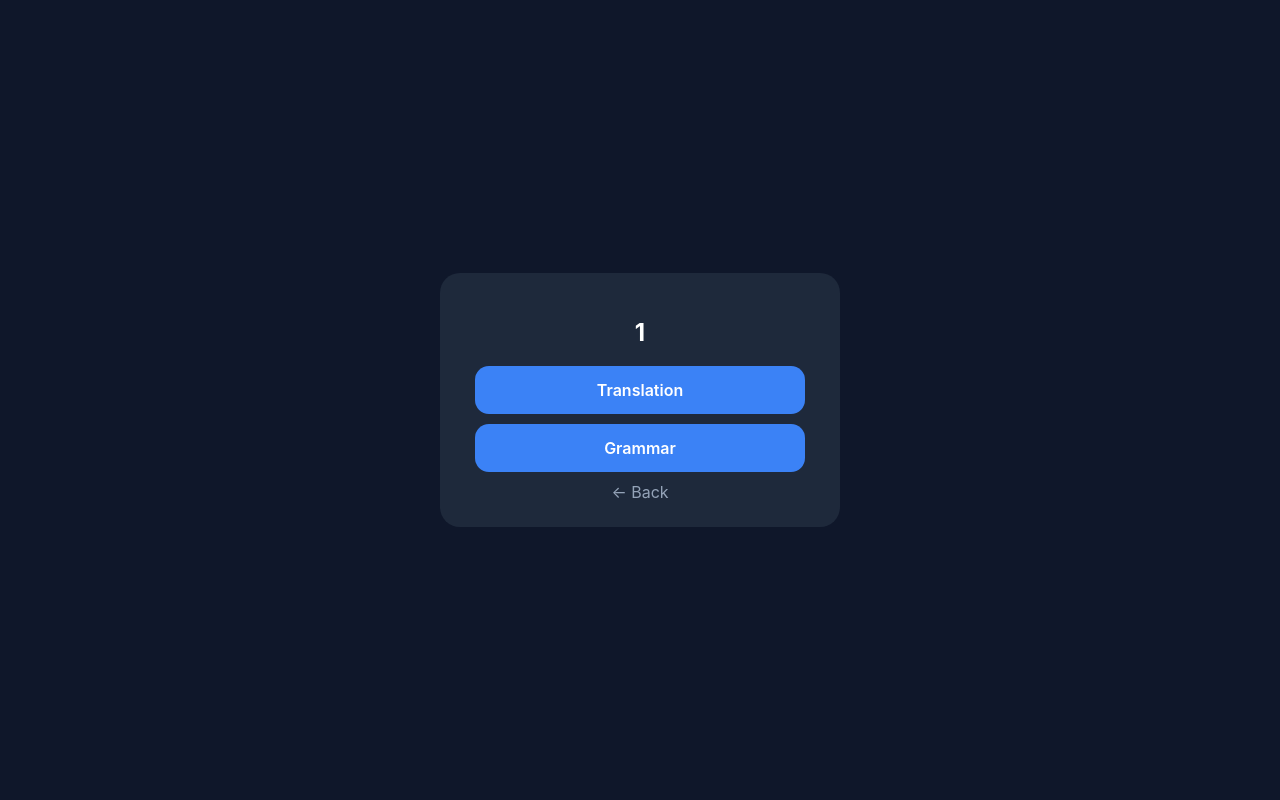
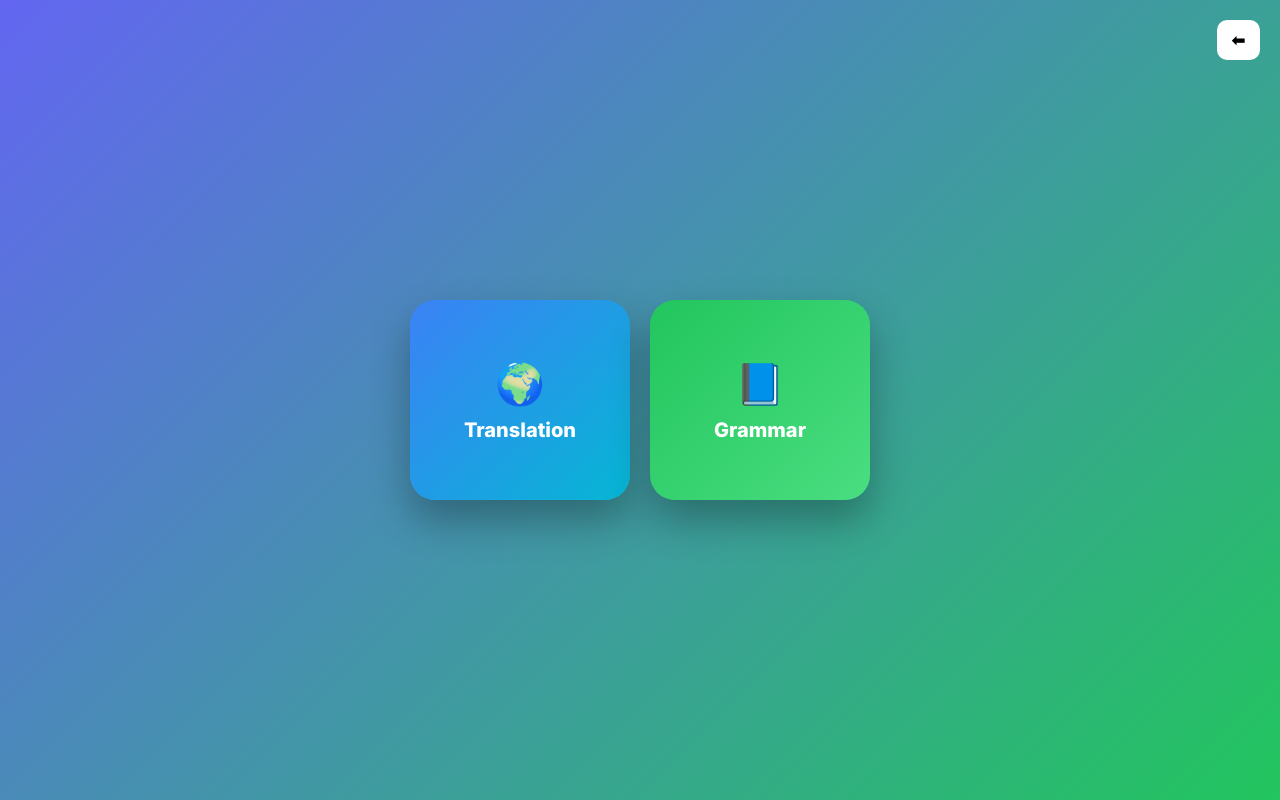
Before and after one commit to fxckll11/-, a Flask app: page /start/1 in a window 1280 px wide. Run offline with Flask 3, Linux system fonts and the light colour scheme.

Commit message:
Update mode.html

```diff
--- a/templates/mode.html
+++ b/templates/mode.html
@@ -2,59 +2,97 @@
 <html>
 <head>
 <meta charset="UTF-8">
-<title>Mode</title>
+<title>Choose Mode</title>
+
+<link href="https://fonts.googleapis.com/css2?family=Inter:wght@400;600;800&display=swap" rel="stylesheet">
 
 <style>
+
 body{
-background:#0f172a;
+margin:0;
+font-family:Inter;
+background:linear-gradient(135deg,#6366f1,#22c55e);
 color:white;
-font-family:Inter;
 display:flex;
 justify-content:center;
 align-items:center;
 height:100vh;
-margin:0;
 }
 
-.card{
-background:#1e293b;
-padding:25px;
-border-radius:20px;
-width:350px;
-text-align:center;
+/* container */
+.container{
+display:flex;
+gap:20px;
 }
 
-.btn{
-display:block;
-margin:10px;
-padding:14px;
-background:#3b82f6;
-border-radius:14px;
+/* card */
+.card{
+width:220px;
+height:200px;
+border-radius:25px;
+display:flex;
+flex-direction:column;
+justify-content:center;
+align-items:center;
+text-decoration:none;
 color:white;
+font-weight:700;
+font-size:20px;
+transition:0.25s;
+box-shadow:0 20px 40px rgba(0,0,0,0.3);
+}
+
+/* colors */
+.translation{
+background:linear-gradient(135deg,#3b82f6,#06b6d4);
+}
+
+.grammar{
+background:linear-gradient(135deg,#22c55e,#4ade80);
+}
+
+/* hover */
+.card:hover{
+transform:scale(1.1) rotate(-1deg);
+}
+
+/* icon */
+.icon{
+font-size:40px;
+margin-bottom:10px;
+}
+
+/* back */
+.back{
+position:fixed;
+top:20px;
+right:20px;
+background:white;
+color:black;
+padding:10px 15px;
+border-radius:10px;
 text-decoration:none;
 font-weight:600;
 }
 
-.back{
-display:block;
-margin-top:10px;
-color:#94a3b8;
-text-decoration:none;
-}
 </style>
 </head>
 
 <body>
 
-<div class="card">
+<a href="/" class="back">⬅</a>
 
-<h2>{{ level }}</h2>
+<div class="container">
 
-<!-- ❗ ВАЖНО -->
-<a class="btn" href="/mode/translation">Translation</a>
-<a class="btn" href="/mode/grammar">Grammar</a>
+<a href="/mode/translation" class="card translation">
+<div class="icon">🌍</div>
+Translation
+</a>
 
-<a class="back" href="/">← Back</a>
+<a href="/mode/grammar" class="card grammar">
+<div class="icon">📘</div>
+Grammar
+</a>
 
 </div>
 
```
